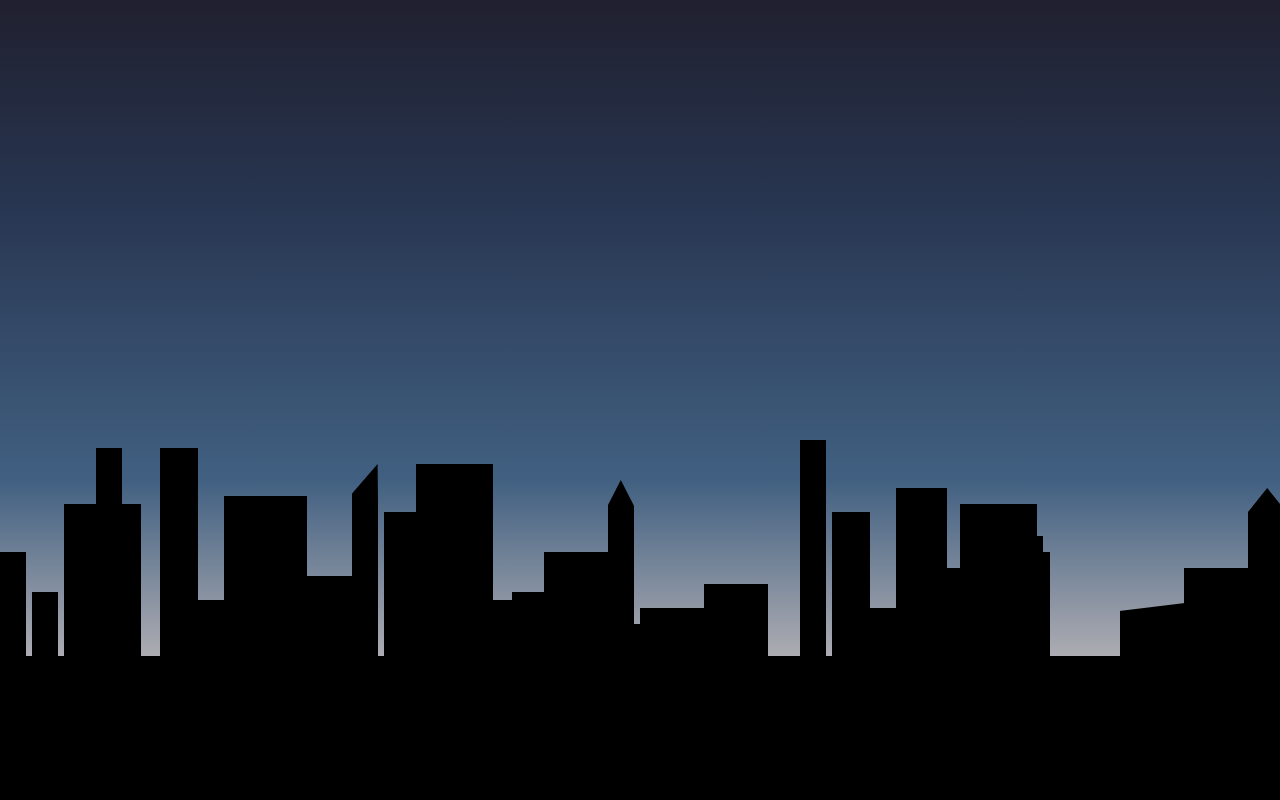
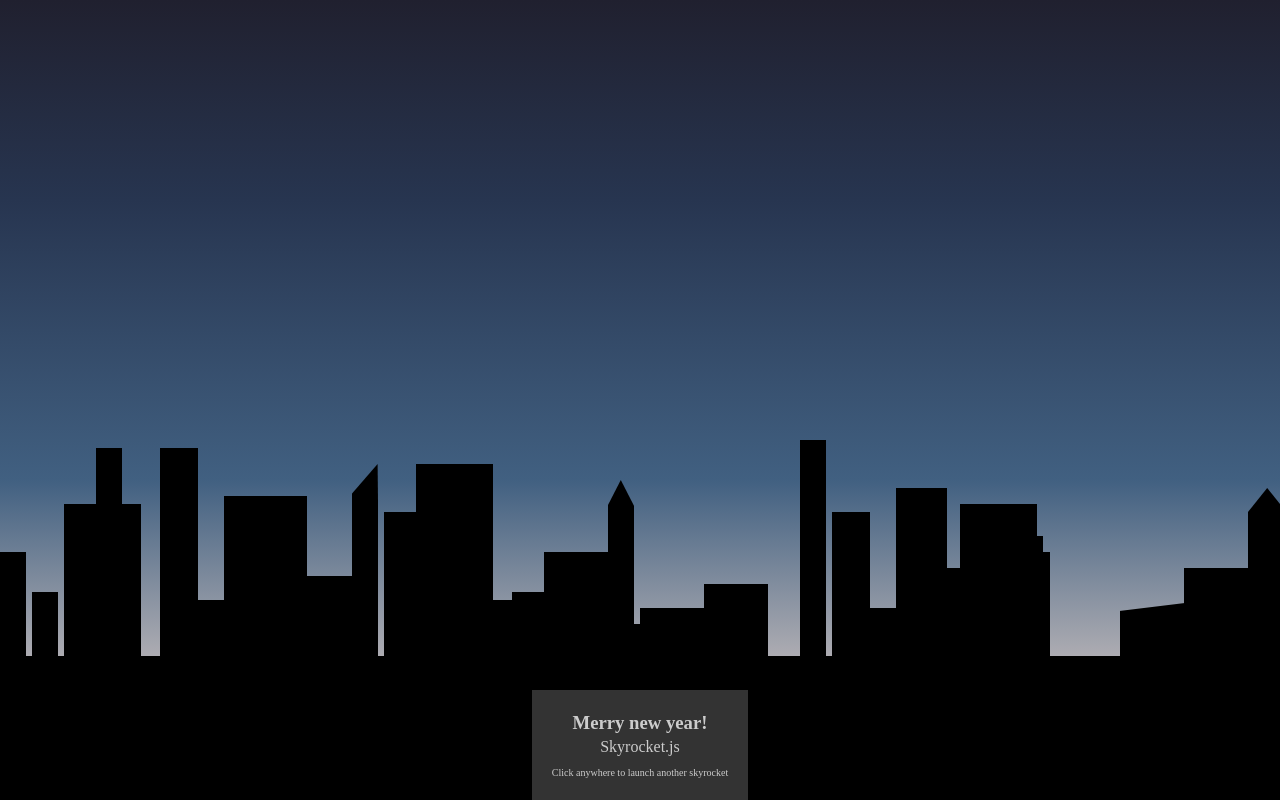
Before and after one commit to zarocknz/javascript-skyrocket, a plain HTML site: page index.html in a window 1280 px wide. Drawn offline with nearby package versions, Linux system fonts and the light colour scheme.

Commit message:
NEW added message at the bottom of the screen also mentioned that you can click to add rockets

```diff
--- a/css/styles.css
+++ b/css/styles.css
@@ -59,3 +59,25 @@ div:nth-child(12n) {
   top: 0;
   left: 0;
 }
+
+.message {
+  position: absolute;
+  z-index: 99;
+  bottom: 0;
+  color: #ccc;
+  background: #333;
+  padding: 20px;
+  text-align: center;
+}
+
+h3 {
+    margin: 2px;
+}
+
+.small {
+    font-size: 10px;
+}
+
+p {
+    margin: 5px;
+}
--- a/index.html
+++ b/index.html
@@ -7,6 +7,11 @@
       <link rel="stylesheet" href="css/styles.css">
     </head>
     <body onresize="resizeCanvas()" onload="resizeCanvas(); addFirework();">
+        <div class="message">
+          <h3>Merry new year!</h3>
+          <p>Skyrocket.js</p>
+          <span class="small">Click anywhere to launch another skyrocket</span>
+        </div>
 
         <figure id="main">
             <div class="backdrop"></div>
```
Also changed, not shown: 1 other file.
